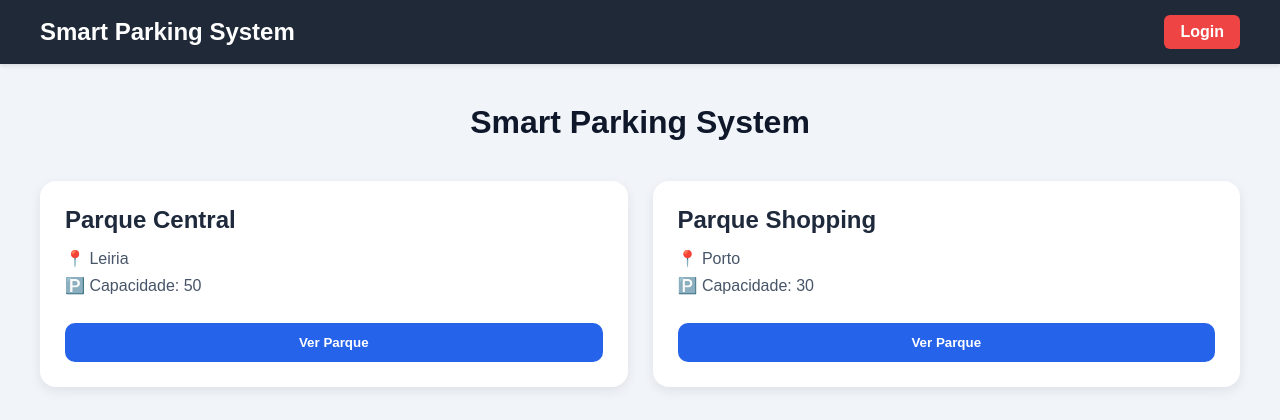
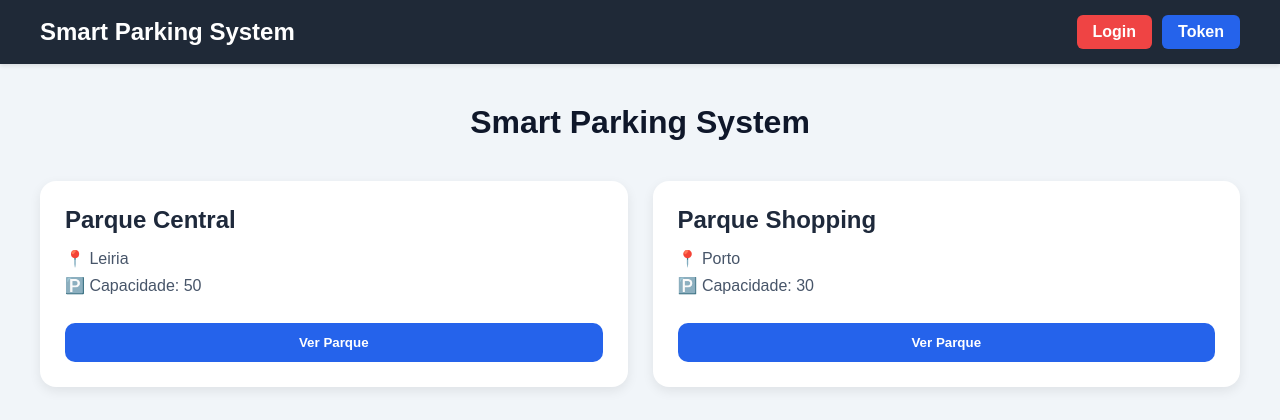
Before and after one commit to RubenM2222/SmartParkingLot, a Flask app: page / in a window 1280 px wide. Shown: the top 420 px of the page. Run offline with Flask 3, Linux system fonts and the light colour scheme; data comes from the database, SQL or seed files in the repository.

Commit message:
Btn token na home.html

```diff
--- a/cloud_server/templates/home.html
+++ b/cloud_server/templates/home.html
@@ -102,6 +102,19 @@
         .btn:hover{
             background:#1d4ed8;
         }
+        .btn-register{
+            background:#2563eb;
+            color:white;
+            text-decoration:none;
+            padding:8px 16px;
+            border-radius:6px;
+            font-weight:bold;
+            transition:background 0.2s;
+        }
+
+        .btn-register:hover{
+            background:#1d4ed8;
+        }
     </style>
 </head>
 
@@ -109,9 +122,16 @@
 
 <header class="header">
     <h2>Smart Parking System</h2>
-    <a class="btn-login" href="/admin/park">
-        Login
-    </a>
+
+    <div style="display:flex; gap:10px;">
+        <a class="btn-login" href="/admin/park">
+            Login
+        </a>
+
+        <a class="btn-register" href="/register">
+            Token
+        </a>
+    </div>
 </header>
 
 <main>
```
